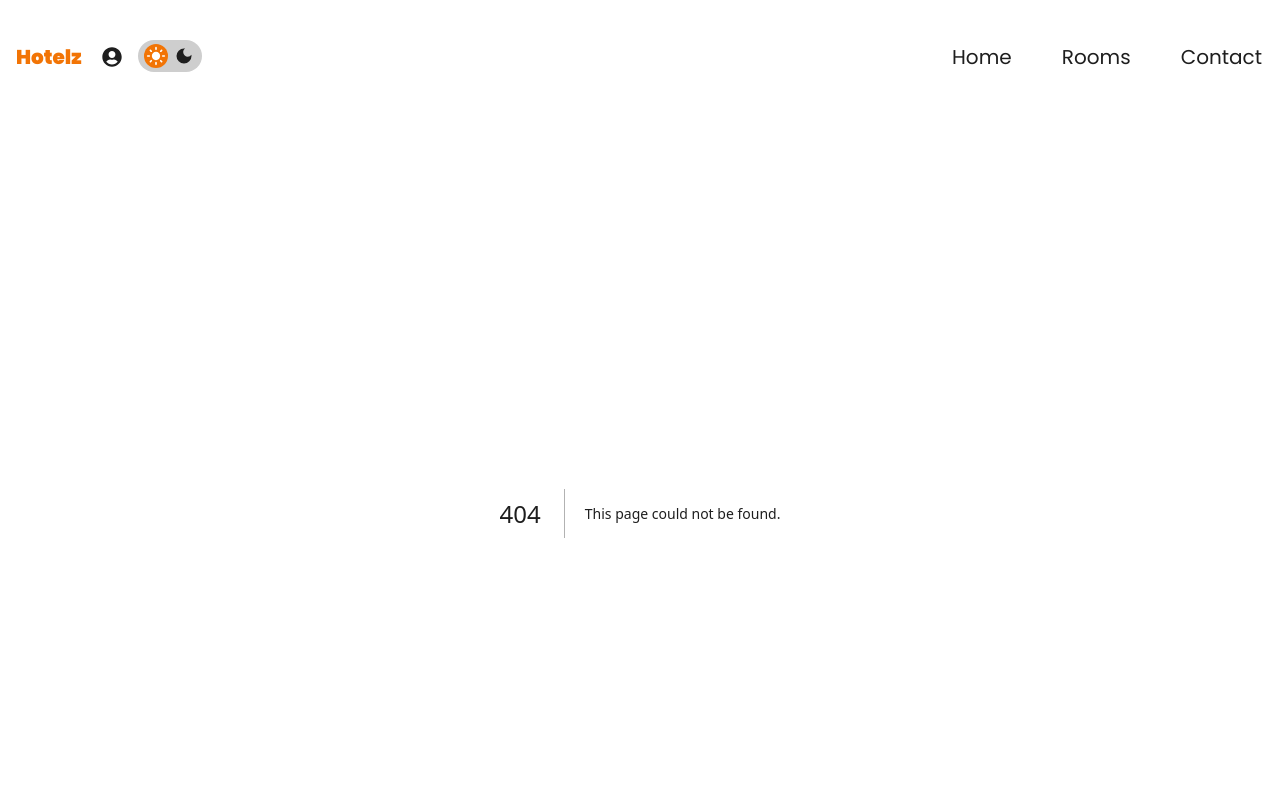
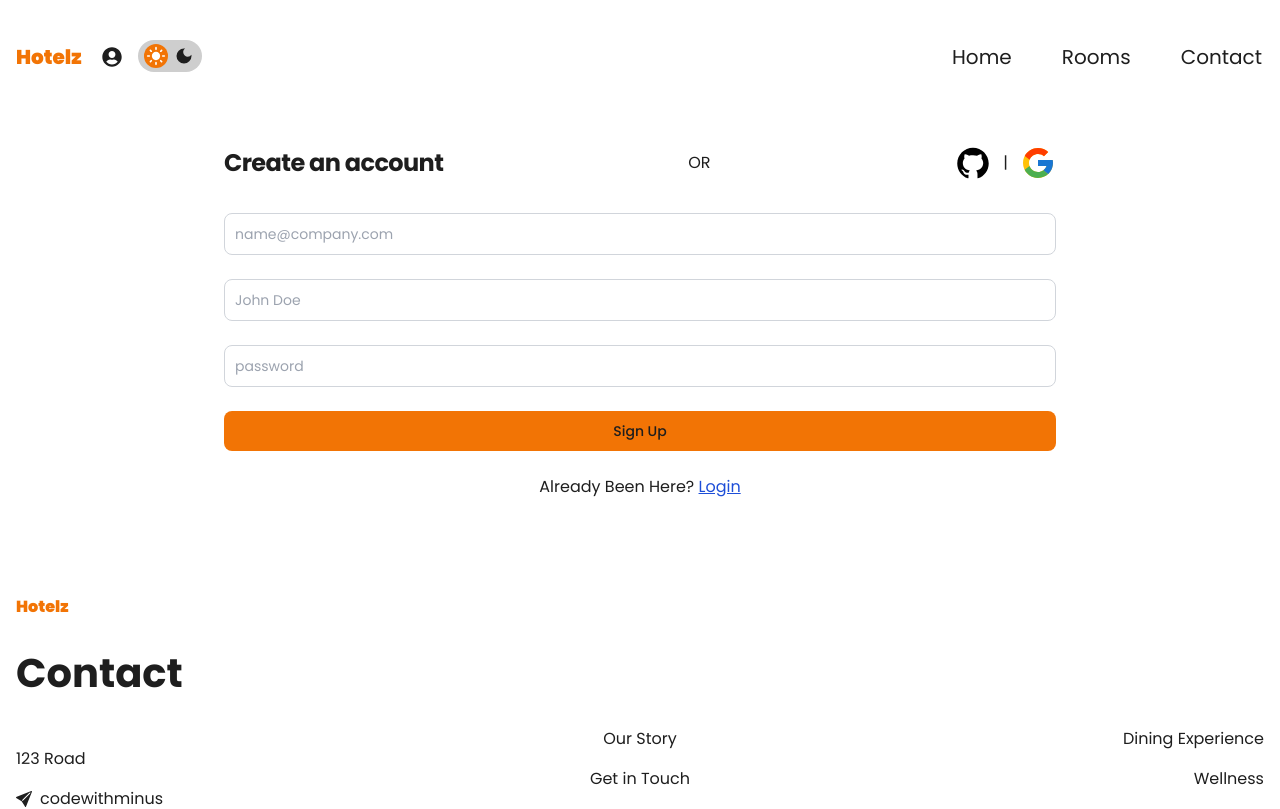
Before and after one commit to Minus0149/Hotel-Management, a Next.js app: page /auth in a window 1280 px wide. Before the commit this address had no page. Shown: the top 809 px of the page. Built offline with nearby package versions, Linux system fonts and the light colour scheme.

Commit message:
Added auth page

```diff
--- /dev/null
+++ b/src/app/auth/page.tsx
@@ -0,0 +1,96 @@
+"use client";
+
+import { ChangeEvent, FormEvent, useState } from "react";
+import { AiFillGithub } from "react-icons/ai";
+import { FcGoogle } from "react-icons/fc";
+
+const defaultFormData = {
+	email: "",
+	name: "",
+	password: "",
+};
+
+const Auth = () => {
+	const [formData, setFormData] = useState(defaultFormData);
+	const inputStyles =
+		"border border-gray-300 sm:text-sm text-black rounded-lg block w-full p-2.5 focus:outline-none";
+
+	const handleInputChange = (event: ChangeEvent<HTMLInputElement>) => {
+		const { name, value } = event.target;
+		setFormData({ ...formData, [name]: value });
+	};
+
+	const handleSubmit = async (event: FormEvent<HTMLFormElement>) => {
+		event.preventDefault();
+
+		try {
+			console.log(formData);
+		} catch (error) {
+			console.log(error);
+		} finally {
+			setFormData(defaultFormData);
+		}
+	};
+
+	return (
+		<section className="container mx-auto">
+			<div className="p-6 space-y-4 md:space-y-6 sm:p-8 w-80 md:w-[70%] mx-auto">
+				<div className="flex mb-8 flex-col md:flex-row items-center justify-between">
+					<h1 className="text-xl font-bold leading-tight tracking-tight md:text-2xl">
+						Create an account
+					</h1>
+					<p>OR</p>
+					<span className="inline-flex items-center">
+						<AiFillGithub className="mr-3 text-4xl cursor-pointer text-black dark:text-white" />{" "}
+						|
+						<FcGoogle className="ml-3 text-4xl cursor-pointer" />
+					</span>
+				</div>
+
+				<form className="space-y-4 md:space-y-6 " onSubmit={handleSubmit}>
+					<input
+						type="email"
+						name="email"
+						placeholder="name@company.com"
+						required
+						className={inputStyles}
+						value={formData.email}
+						onChange={handleInputChange}
+					/>
+					<input
+						type="text"
+						name="name"
+						placeholder="John Doe"
+						required
+						className={inputStyles}
+						value={formData.name}
+						onChange={handleInputChange}
+					/>
+					<input
+						type="password"
+						name="password"
+						placeholder="password"
+						required
+						minLength={6}
+						className={inputStyles}
+						value={formData.password}
+						onChange={handleInputChange}
+					/>
+
+					<button
+						type="submit"
+						className="w-full bg-tertiary-dark focus:outline-none font-medium rounded-lg text-sm px-5 py-2.5 text-center"
+					>
+						Sign Up
+					</button>
+				</form>
+				<div className="text-center">
+					<span>Already Been Here? </span>
+					<button className="text-blue-700 underline">Login</button>
+				</div>
+			</div>
+		</section>
+	);
+};
+
+export default Auth;
--- a/src/components/Footer/Footer.tsx
+++ b/src/components/Footer/Footer.tsx
@@ -12,7 +12,7 @@ const Footer = () => {
 
 				<h4 className="font-semibold text-[40px] py-6">Contact</h4>
 
-				<div className="flex flex-wrap gap-16 items-center justify-between">
+				<div className="flex flex-wrap flex-col sm:flex-row gap-16 items-start sm:items-center justify-between">
 					<div className="flex-1">
 						<p>123 Road</p>
 						<div className="flex items-center py-4">
--- a/src/components/Header/Header.tsx
+++ b/src/components/Header/Header.tsx
@@ -10,9 +10,9 @@ const Header = () => {
 	const { darkTheme, setDarkTheme } = useContext(ThemeContext);
 	const handleCheckboxChange = () => {
 		setDarkTheme(!darkTheme);
-		darkTheme
-			? localStorage.setItem("hotelz-item", "true")
-			: localStorage.removeItem("hotelz-item");
+		!darkTheme
+			? localStorage.setItem("hotelz-theme", "true")
+			: localStorage.removeItem("hotelz-theme");
 	};
 	return (
 		<header className="py-10 px-4 container mx-auto text-xl flex flex-wrap md:flex-nowrap items-center justify-between">
@@ -34,7 +34,7 @@ const Header = () => {
 								onChange={handleCheckboxChange}
 								className="sr-only"
 							/>
-							<div className="shadow-card flex h-8 w-16 gap-1 items-center justify-center rounded-full dark:bg-[#1e1e1e] dark:text-white bg-[#cecece]">
+							<div className="flex h-8 w-16 gap-1 items-center justify-center rounded-full dark:bg-[#1e1e1e] dark:text-white bg-[#cecece]">
 								<span
 									className={`flex h-6 w-6 items-center justify-center rounded-full transition-all duration-300 ${
 										!darkTheme
@@ -62,7 +62,7 @@ const Header = () => {
 				<li className=" pr-0.5 relative">
 					<Link
 						href="/"
-						className="after:duration-300 after:ease-in-out after:delay-0 after:transition-transform after:content-[''] after:bg-tertiary-light after:absolute after:bottom-0 after:h-[2px] after:left-0 after:scale-x-0 after:w-full after:hover:scale-x-100  whitespace-nowrap"
+						className="after:duration-300 after:ease-in-out after:delay-0 after:transition-transform after:content-[''] after:bg-tertiary-dark dark:after:bg-tertiary-light after:absolute after:bottom-0 after:h-[2px] after:left-0 after:scale-x-0 after:w-full after:hover:scale-x-100  whitespace-nowrap"
 					>
 						Home
 					</Link>
@@ -70,7 +70,7 @@ const Header = () => {
 				<li className=" pr-0.5 relative">
 					<Link
 						href="/rooms"
-						className="after:duration-300 after:ease-in-out after:delay-0 after:transition-transform after:content-[''] after:bg-tertiary-light after:absolute after:bottom-0 after:h-[2px] after:left-0 after:scale-x-0 after:w-full after:hover:scale-x-100  whitespace-nowrap"
+						className="after:duration-300 after:ease-in-out after:delay-0 after:transition-transform after:content-[''] after:bg-tertiary-dark dark:after:bg-tertiary-light after:absolute after:bottom-0 after:h-[2px] after:left-0 after:scale-x-0 after:w-full after:hover:scale-x-100  whitespace-nowrap"
 					>
 						Rooms
 					</Link>
@@ -78,7 +78,7 @@ const Header = () => {
 				<li className=" pr-0.5 relative">
 					<Link
 						href="/#contact"
-						className="after:duration-300 after:ease-in-out after:delay-0 after:transition-transform after:content-[''] after:bg-tertiary-light after:absolute after:bottom-0 after:h-[2px] after:left-0 after:scale-x-0 after:w-full after:hover:scale-x-100  whitespace-nowrap"
+						className="after:duration-300 after:ease-in-out after:delay-0 after:transition-transform after:content-[''] after:bg-tertiary-dark dark:after:bg-tertiary-light after:absolute after:bottom-0 after:h-[2px] after:left-0 after:scale-x-0 after:w-full after:hover:scale-x-100  whitespace-nowrap"
 					>
 						Contact
 					</Link>
--- a/src/components/ThemeProvider/ThemeProvider.tsx
+++ b/src/components/ThemeProvider/ThemeProvider.tsx
@@ -21,7 +21,7 @@ const ThemeProvider = ({ children }: { children: React.ReactNode }) => {
 	return (
 		<ThemeContext.Provider value={{ darkTheme, setDarkTheme }}>
 			<div className={`${darkTheme ? "dark" : ""} min-h-screen`}>
-				<div className="dark:text-white dark:bg-black text-[#1e1e1e]">
+				<div className="dark:text-white dark:bg-black text-[#1e1e1e] transition-colors duration-300 ease-linear">
 					{children}
 				</div>
 			</div>
```
